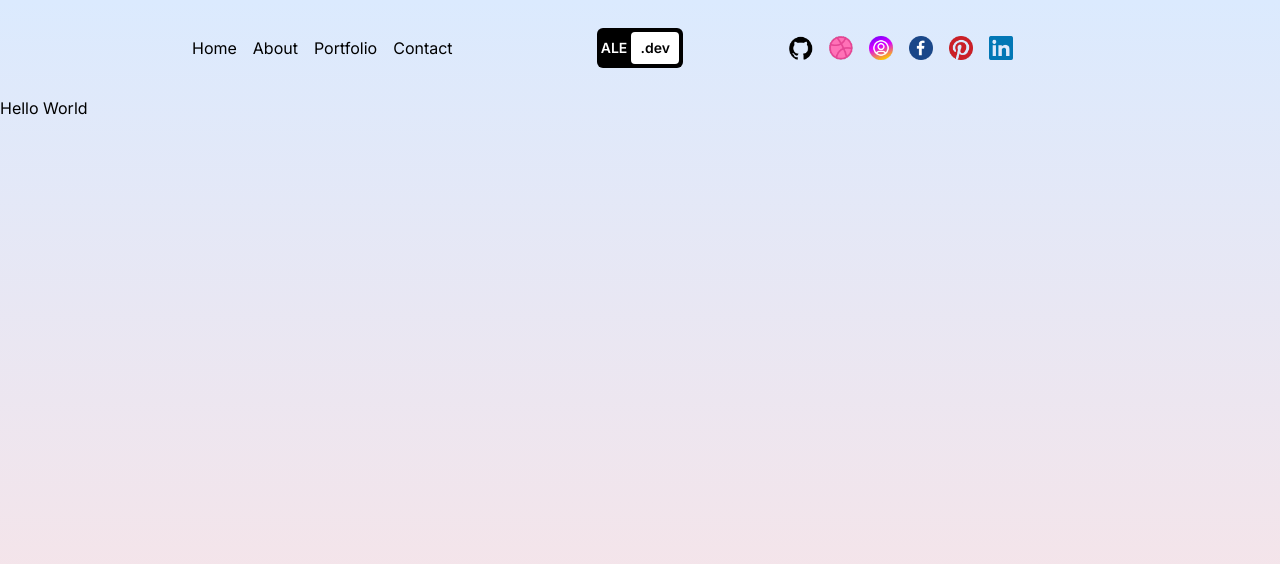
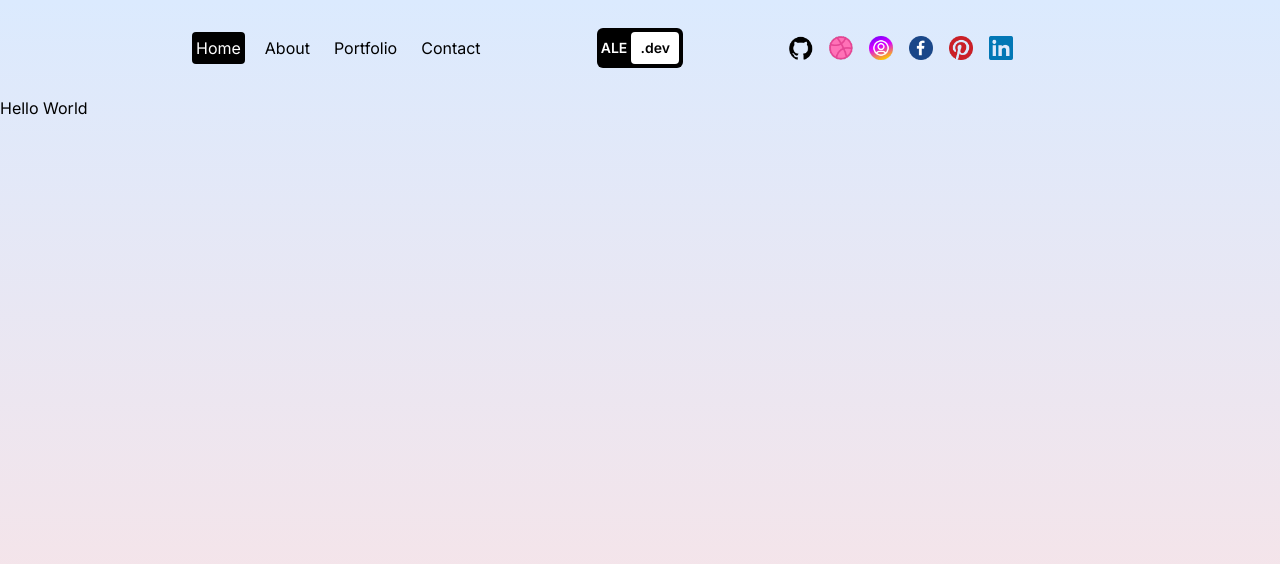
Before and after one commit to Alek30k/PortFolio-Nextjs, a Next.js app: page / in a window 1280 px wide. Shown: the top 564 px of the page. Built offline with nearby package versions, Linux system fonts and the light colour scheme.

Commit message:
last commit

```diff
--- a/src/components/navLink.jsx
+++ b/src/components/navLink.jsx
@@ -7,7 +7,12 @@
   const pathName = usePathname();
 
   return (
-    <Link className="" href={link.url}>
+    <Link
+      className={`rounded p-1 ${
+        pathName === link.url && "bg-black text-white"
+      }`}
+      href={link.url}
+    >
       {link.title}
     </Link>
   );
```
